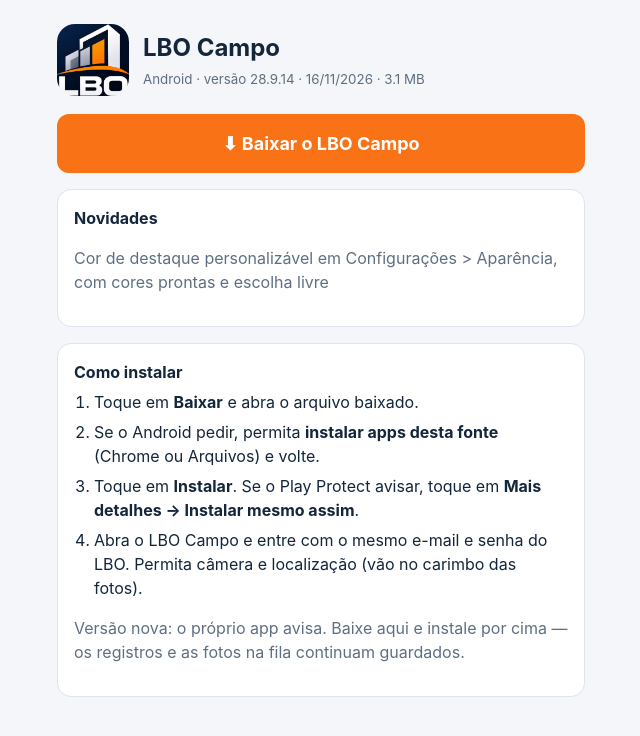
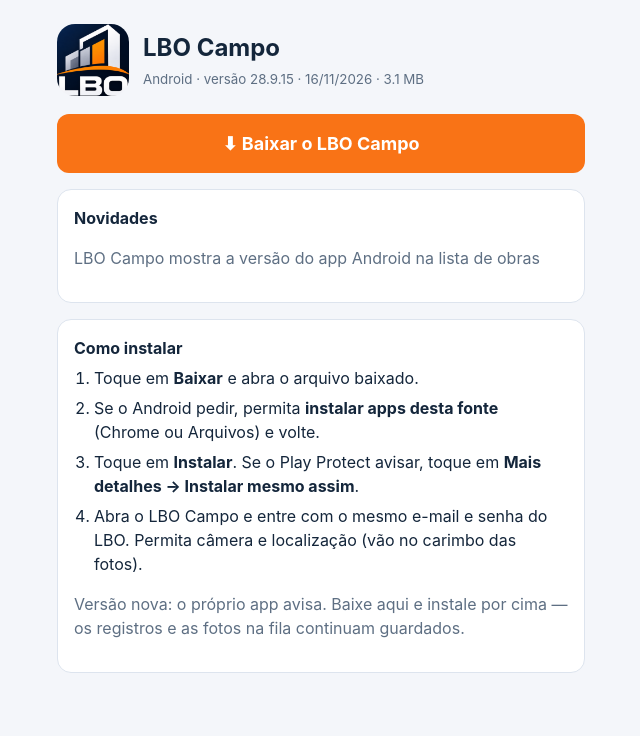
Before and after one commit to raulmauriciogba/lbo-engenharia-atualizacoes, a plain HTML site: page android/index.html in a window 1280 px wide. Shown: the whole page, without its empty margins (319-959 px from the left). Drawn offline with Linux system fonts and the light colour scheme.

Commit message:
Android: página do LBO Campo 28.9.15

```diff
--- a/android/index.html
+++ b/android/index.html
@@ -3,8 +3,8 @@
 *{box-sizing:border-box}body{margin:0;background:var(--bg);color:var(--fg);font:16px/1.5 -apple-system,'Segoe UI',Roboto,Arial,sans-serif}main{max-width:560px;margin:0 auto;padding:24px 16px 48px}
 .top{display:flex;gap:14px;align-items:center}.top img{width:72px;height:72px;border-radius:18px}h1{font-size:24px;margin:0}small,.m{color:var(--mut)}.card{background:var(--card);border:1px solid var(--bd);border-radius:14px;padding:16px;margin-top:16px}
 a.b{display:block;text-align:center;margin-top:18px;padding:16px;border-radius:12px;background:var(--ac);color:#fff;font-weight:700;font-size:18px;text-decoration:none}ol{padding-left:20px;margin:6px 0}li{margin:6px 0}</style></head><body><main>
-<div class="top"><img src="icone.png" alt=""><div><h1>LBO Campo</h1><small>Android · versão 28.9.14 · 16/11/2026 · 3.1 MB</small></div></div>
-<a class="b" href="https://github.com/raulmauriciogba/lbo-engenharia-atualizacoes/releases/download/campo-android-v28.9.14/LBO_Campo_28.9.14.apk">⬇ Baixar o LBO Campo</a>
-<div class="card"><b>Novidades</b><p class="m">Cor de destaque personalizável em Configurações &gt; Aparência, com cores prontas e escolha livre</p></div>
+<div class="top"><img src="icone.png" alt=""><div><h1>LBO Campo</h1><small>Android · versão 28.9.15 · 16/11/2026 · 3.1 MB</small></div></div>
+<a class="b" href="https://github.com/raulmauriciogba/lbo-engenharia-atualizacoes/releases/download/campo-android-v28.9.15/LBO_Campo_28.9.15.apk">⬇ Baixar o LBO Campo</a>
+<div class="card"><b>Novidades</b><p class="m">LBO Campo mostra a versão do app Android na lista de obras</p></div>
 <div class="card"><b>Como instalar</b><ol><li>Toque em <b>Baixar</b> e abra o arquivo baixado.</li><li>Se o Android pedir, permita <b>instalar apps desta fonte</b> (Chrome ou Arquivos) e volte.</li><li>Toque em <b>Instalar</b>. Se o Play Protect avisar, toque em <b>Mais detalhes → Instalar mesmo assim</b>.</li><li>Abra o LBO Campo e entre com o mesmo e-mail e senha do LBO. Permita câmera e localização (vão no carimbo das fotos).</li></ol>
 <p class="m">Versão nova: o próprio app avisa. Baixe aqui e instale por cima — os registros e as fotos na fila continuam guardados.</p></div></main></body></html>
```
